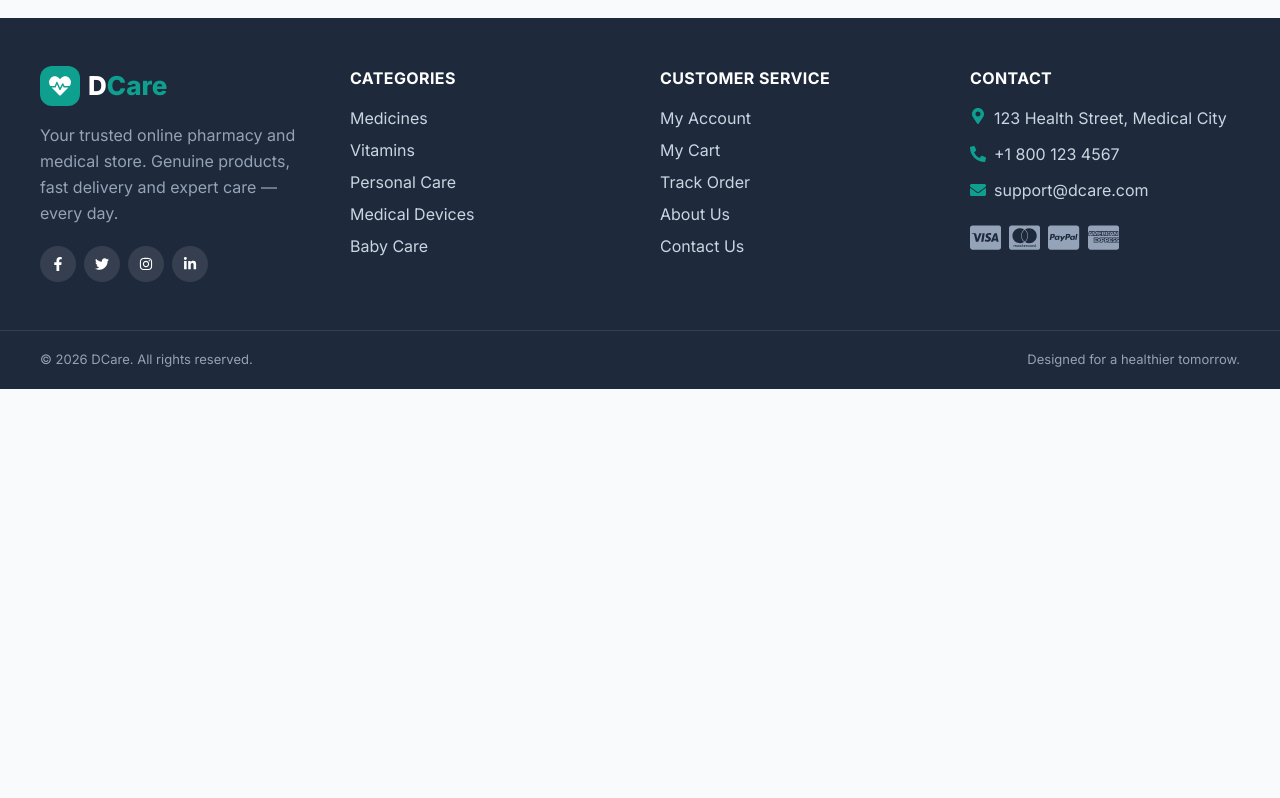
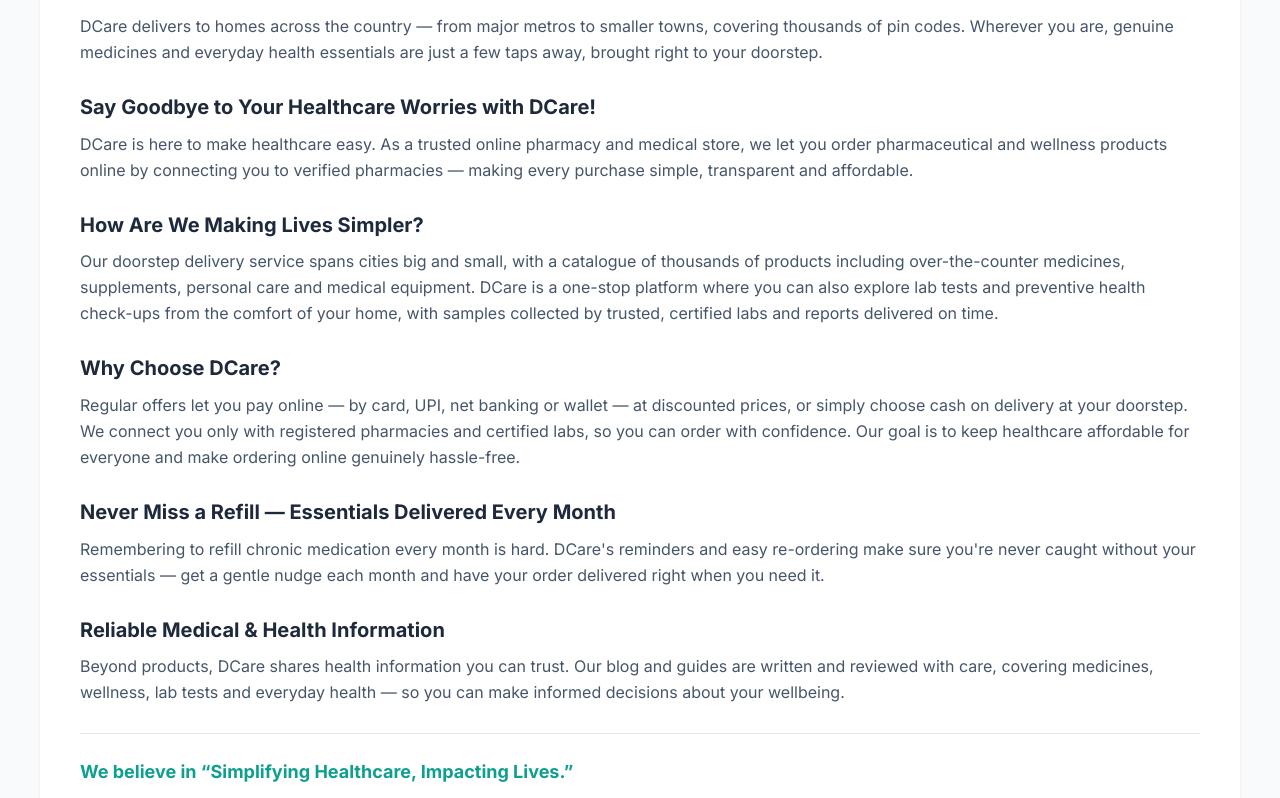
Before and after one commit to Runu-Jana/Website-medical, a React (Vite) app in the folder frontend/: page /about in a window 1280 px wide. Shown: the part 822-1620 px from the top of the page. Before the commit the page ends 1211 px from the top, so only its background shows below. Built offline with nearby package versions, Linux system fonts and the light colour scheme; no server answers.

Commit message:
Expand About Us page with DCare healthcare/services content sections
Co-Authored-By: Claude Opus 4.8 <noreply@anthropic.com>
Claude-Session: https://claude.ai/code/session_012i4kFZrw4UVZx9PPEwz247

```diff
--- a/frontend/src/pages/About.jsx
+++ b/frontend/src/pages/About.jsx
@@ -6,6 +6,33 @@ const values = [
   { icon: FaTruck, title: 'Fast Delivery', text: 'Quick and reliable shipping across the country.' },
   { icon: FaUserMd, title: 'Expert Care', text: 'Guidance from qualified pharmacists, 24/7.' },
   { icon: FaAward, title: 'Quality Assured', text: 'Strict quality checks on every product.' },
+]
+
+const sections = [
+  {
+    heading: "We've Got You Covered!",
+    body: "DCare delivers to homes across the country — from major metros to smaller towns, covering thousands of pin codes. Wherever you are, genuine medicines and everyday health essentials are just a few taps away, brought right to your doorstep.",
+  },
+  {
+    heading: 'Say Goodbye to Your Healthcare Worries with DCare!',
+    body: "DCare is here to make healthcare easy. As a trusted online pharmacy and medical store, we let you order pharmaceutical and wellness products online by connecting you to verified pharmacies — making every purchase simple, transparent and affordable.",
+  },
+  {
+    heading: 'How Are We Making Lives Simpler?',
+    body: 'Our doorstep delivery service spans cities big and small, with a catalogue of thousands of products including over-the-counter medicines, supplements, personal care and medical equipment. DCare is a one-stop platform where you can also explore lab tests and preventive health check-ups from the comfort of your home, with samples collected by trusted, certified labs and reports delivered on time.',
+  },
+  {
+    heading: 'Why Choose DCare?',
+    body: 'Regular offers let you pay online — by card, UPI, net banking or wallet — at discounted prices, or simply choose cash on delivery at your doorstep. We connect you only with registered pharmacies and certified labs, so you can order with confidence. Our goal is to keep healthcare affordable for everyone and make ordering online genuinely hassle-free.',
+  },
+  {
+    heading: 'Never Miss a Refill — Essentials Delivered Every Month',
+    body: "Remembering to refill chronic medication every month is hard. DCare's reminders and easy re-ordering make sure you're never caught without your essentials — get a gentle nudge each month and have your order delivered right when you need it.",
+  },
+  {
+    heading: 'Reliable Medical & Health Information',
+    body: 'Beyond products, DCare shares health information you can trust. Our blog and guides are written and reviewed with care, covering medicines, wellness, lab tests and everyday health — so you can make informed decisions about your wellbeing.',
+  },
 ]
 
 export default function About() {
@@ -31,6 +58,22 @@ export default function About() {
         ))}
       </div>
 
+      {/* Long-form content */}
+      <div className="mt-12 rounded-2xl bg-white p-6 shadow-card sm:p-10">
+        <h2 className="text-2xl font-extrabold text-dark">Your One-Stop Online Pharmacy — DCare</h2>
+        <div className="mt-6 space-y-7">
+          {sections.map((s) => (
+            <div key={s.heading}>
+              <h3 className="text-lg font-bold text-dark">{s.heading}</h3>
+              <p className="mt-2 text-sm leading-relaxed text-slate-600">{s.body}</p>
+            </div>
+          ))}
+          <p className="border-t border-bordergray pt-6 text-base font-bold text-primary">
+            We believe in “Simplifying Healthcare, Impacting Lives.”
+          </p>
+        </div>
+      </div>
+
       <div className="mt-10 text-center">
         <Link to="/shop" className="btn-primary">
           Start Shopping
```
